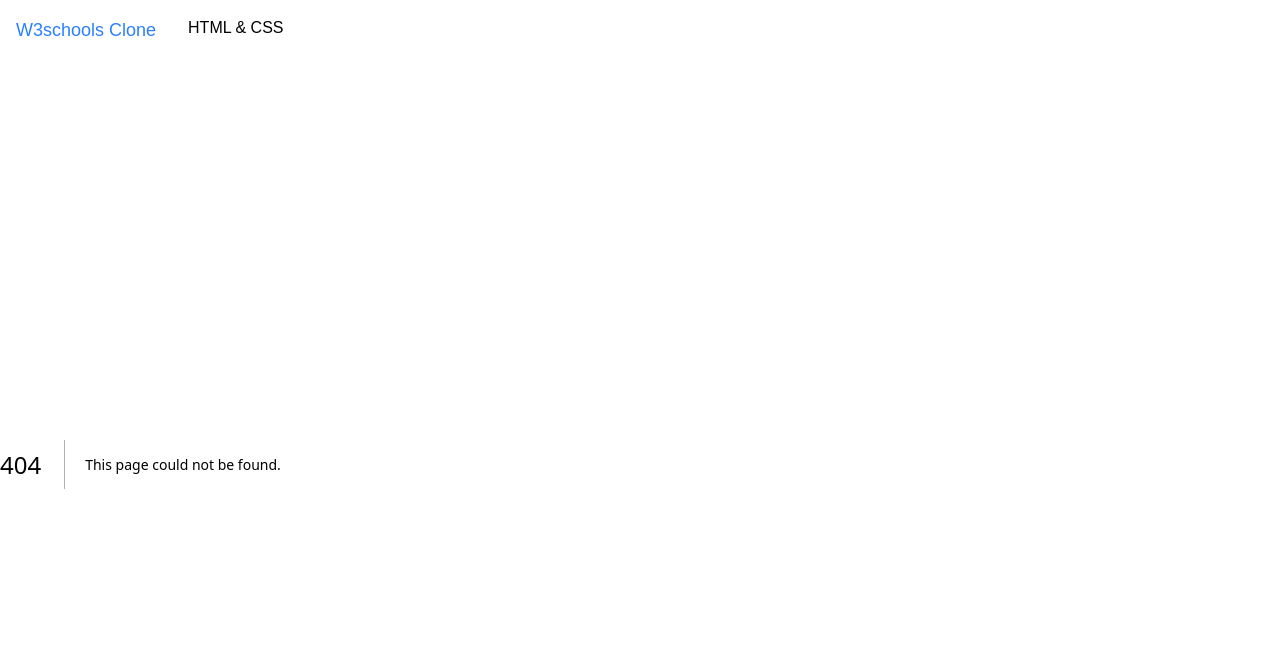
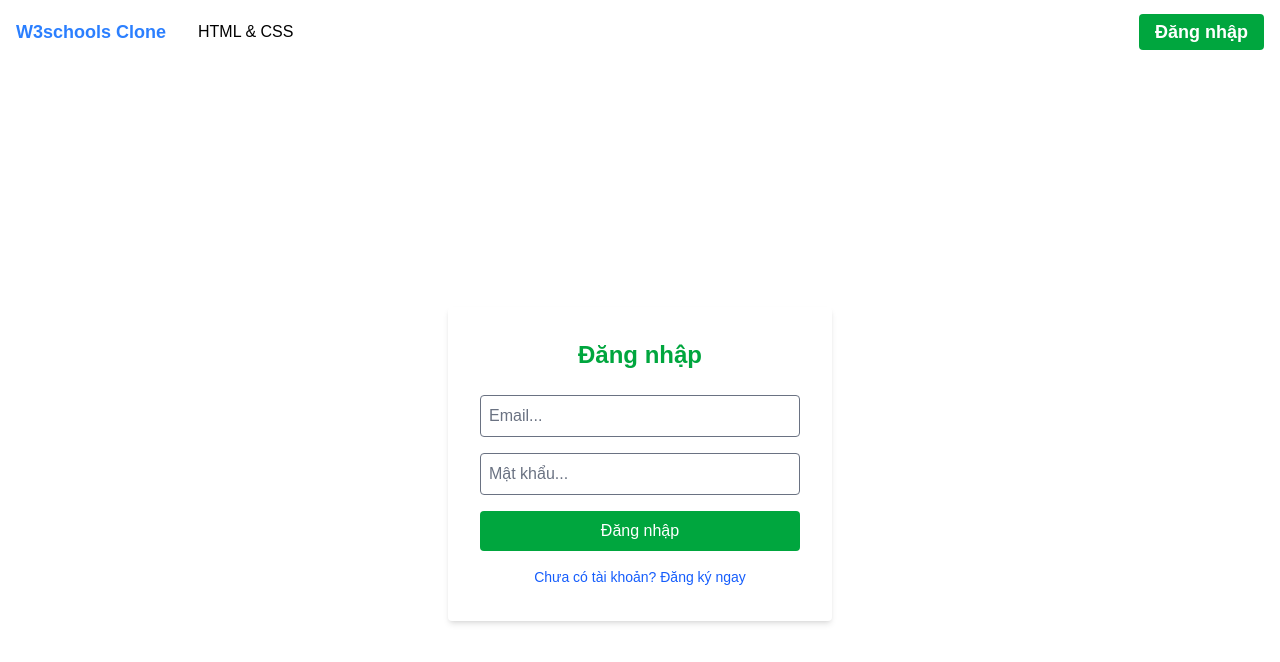
Before and after one commit to khangnhoang/DevSpace, a Next.js app: page /login in a window 1280 px wide. Before the commit this address had no page. Shown: the top 662 px of the page. Built offline with nearby package versions, Linux system fonts and the light colour scheme; no server answers.

Commit message:
feat: signUp/signIn feature and header display name, logout button

```diff
--- a/app/components/Header.tsx
+++ b/app/components/Header.tsx
@@ -1,11 +1,69 @@
+'use client'; // 1. Thêm dòng này để dùng state
+import { useEffect, useState } from 'react';
 import Link from "next/link"
+import { supabase } from '@/lib/supabase'; // 2. Import client Supabase
+import { User } from '@supabase/supabase-js';
 
 export default function Header(){
+    // 3. State lưu thông tin user
+    const [user, setUser] = useState<User | null>(null);
+
+    // 4. Logic kiểm tra đăng nhập (Chạy 1 lần khi load trang)
+    useEffect(() => {
+        // Lấy session hiện tại
+        const getUser = async () => {
+            const { data: { session } } = await supabase.auth.getSession();
+            setUser(session?.user || null);
+        };
+        getUser();
+
+        // Lắng nghe sự kiện (Đăng nhập/Đăng xuất) để cập nhật UI ngay lập tức
+        const { data: { subscription } } = supabase.auth.onAuthStateChange((_event, session) => {
+            setUser(session?.user || null);
+        });
+
+        return () => subscription.unsubscribe();
+    }, []);
+
+    // 5. Hàm đăng xuất
+    const handleLogout = async () => {
+        await supabase.auth.signOut();
+        // setUser(null); // onAuthStateChange sẽ tự bắt sự kiện này nên ko cần set tay cũng được
+        window.location.reload(); // Reload trang cho sạch sẽ
+    };
+
     return (
-        <header className="flex gap-4 bg-white text-black h-16">
-            <div className="h-full flex">
-                <Link href="/" className="p-4 text-blue-500 text-lg">W3schools Clone</Link>
-                <Link href="/" className="hover:bg-blue-500 hover:text-white cursor-pointer p-4">HTML & CSS</Link>
+        <header className="flex gap-4 bg-white text-black h-16 items-center pr-4">
+            {/* --- PHẦN GIAO DIỆN CŨ CỦA BẠN (GIỮ NGUYÊN) --- */}
+            <div className="h-full flex items-center">
+                <Link href="/" className="p-4 text-blue-500 text-lg font-bold">W3schools Clone</Link>
+                <Link href="/learn/html-intro" className="hover:bg-blue-500 hover:text-white cursor-pointer p-4 h-full flex items-center transition-colors">HTML & CSS</Link>
+            </div>
+
+            {/* --- PHẦN AUTH MỚI THÊM VÀO (Tự đẩy sang phải nhờ ml-auto) --- */}
+            <div className="ml-auto">
+                {user ? (
+                    // Trạng thái ĐÃ ĐĂNG NHẬP
+                    <div className="flex gap-3 items-center">
+                        <span className="text-lg font-medium "> {"xin chào "}
+                            {user.email?.split('@')[0]} {/* Hiện tên email */}
+                        </span>
+                        <button
+                            onClick={handleLogout}
+                            className="text-lg text-blue-500 hover:opacity-70 font-bold cursor-pointer"
+                        >
+                            Đăng xuất
+                        </button>
+                    </div>
+                ) : (
+                    // Trạng thái CHƯA ĐĂNG NHẬP
+                    <Link
+                        href="/login"
+                        className="px-4 py-2 bg-green-600 text-white rounded hover:bg-green-700 transition-colors font-bold text-lg"
+                    >
+                        Đăng nhập
+                    </Link>
+                )}
             </div>
         </header>
     )
--- a/app/courses/page.tsx
+++ /dev/null
@@ -1,3 +0,0 @@
-export default function Page(){
-    return <div>Hello</div>;
-}
--- a/app/layout.tsx
+++ b/app/layout.tsx
@@ -26,7 +26,7 @@ export default function RootLayout({
   children: React.ReactNode;
 }>) {
   return (
-    <html lang="en">
+    <html lang="vi">
       <body
         className={`${geistSans.variable} ${geistMono.variable} antialiased`}
       > {<Header/>}
--- a/app/learn/[slug]/layout.tsx
+++ b/app/learn/[slug]/layout.tsx
@@ -1,20 +1,10 @@
 import type { Metadata } from "next";
-import { Geist, Geist_Mono } from "next/font/google";
 import "@/app/globals.css"
 
-import Header from "@/app/components/Header";
 import Sidebar from "@/app/components/Sidebar"
 import { getLessons } from "@/lib/supabase";
 
-const geistSans = Geist({
-  variable: "--font-geist-sans",
-  subsets: ["latin"],
-});
 
-const geistMono = Geist_Mono({
-  variable: "--font-geist-mono",
-  subsets: ["latin"],
-});
 
 export const metadata: Metadata = {
   title: "Create Next App",
@@ -28,15 +18,9 @@ export default async function RootLayout({
 }>) {
     const {data: lessons, error} = await getLessons()
   return (
-    <html lang="vi">
-      <body
-        className={`${geistSans.variable} ${geistMono.variable} antialiased`}
-      >
         <div className="flex flex-1 relative">
           {<Sidebar lessons = {lessons || []}/>}
           {children}
         </div>
-      </body>
-    </html>
   );
 }
--- /dev/null
+++ b/app/login/page.tsx
@@ -0,0 +1,78 @@
+'use client';
+import { useState } from 'react';
+import { supabase } from '@/lib/supabase'; // Import client cũ
+import { useRouter } from 'next/navigation';
+
+export default function LoginPage() {
+  const [email, setEmail] = useState('');
+  const [password, setPassword] = useState('');
+  const [loading, setLoading] = useState(false);
+  const router = useRouter();
+
+  const handleLogin = async () => {
+    setLoading(true);
+    // Gọi hàm đăng nhập của Supabase
+    const { error } = await supabase.auth.signInWithPassword({
+      email,
+      password,
+    });
+
+    if (error) {
+      alert(error.message); // Báo lỗi đơn giản
+    } else {
+      router.push('/'); // Thành công thì về trang chủ
+      router.refresh(); // Refresh để cập nhật Header
+    }
+    setLoading(false);
+  };
+
+  const handleSignUp = async () => {
+    setLoading(true);
+     const { error } = await supabase.auth.signUp({
+      email,
+      password,
+    });
+
+    if (error) {
+      alert(error.message); // Báo lỗi đơn giản
+    } else {
+      router.push('/'); // Thành công thì về trang chủ
+      router.refresh(); // Refresh để cập nhật Header
+    }
+    setLoading(false);
+  };
+
+  return (
+    <div className="flex flex-col items-center justify-center min-h-screen w-full">
+      <div className="p-8 bg-white rounded shadow-md w-96">
+        <h1 className="text-2xl font-bold mb-6 text-center text-green-600">Đăng nhập</h1>
+
+        <input
+          className="w-full p-2 mb-4 border rounded placeholder-gray-500 text-gray-500"
+          placeholder="Email..."
+          value={email}
+          onChange={(e) => setEmail(e.target.value)}
+        />
+        <input
+          className="w-full p-2 mb-4 border rounded placeholder-gray-500 text-gray-500"
+          type="password"
+          placeholder="Mật khẩu..."
+          value={password}
+          onChange={(e) => setPassword(e.target.value)}
+        />
+
+        <button
+          onClick={handleLogin}
+          disabled={loading}
+          className="w-full bg-green-600 text-white p-2 rounded hover:bg-green-700 disabled:opacity-50"
+        >
+          {loading ? 'Đang xử lý...' : 'Đăng nhập'}
+        </button>
+
+        <button onClick={handleSignUp} className="mt-4 text-sm text-blue-600 w-full text-center cursor-pointer">
+            Chưa có tài khoản? Đăng ký ngay
+        </button>
+      </div>
+    </div>
+  );
+}
```
